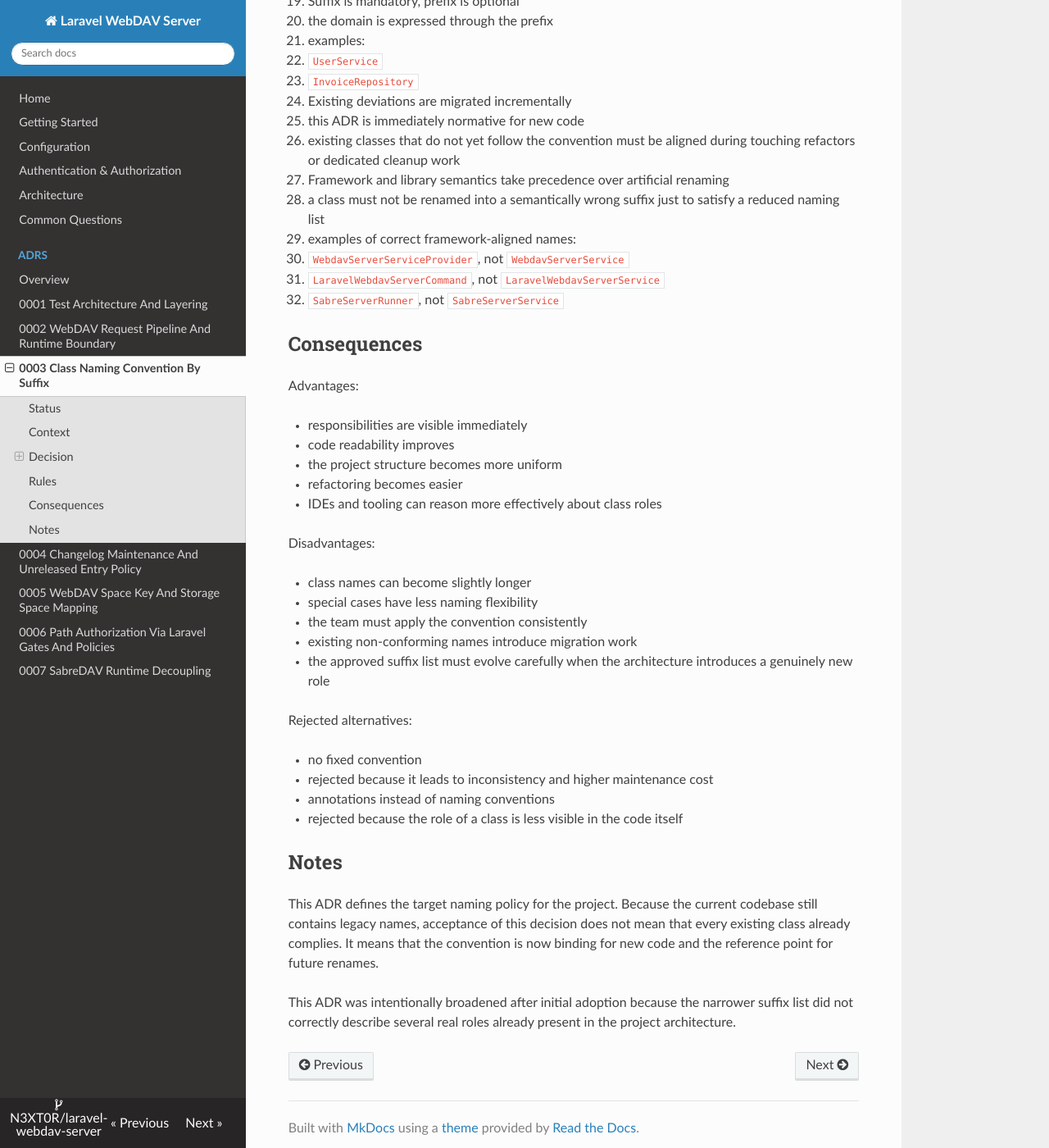
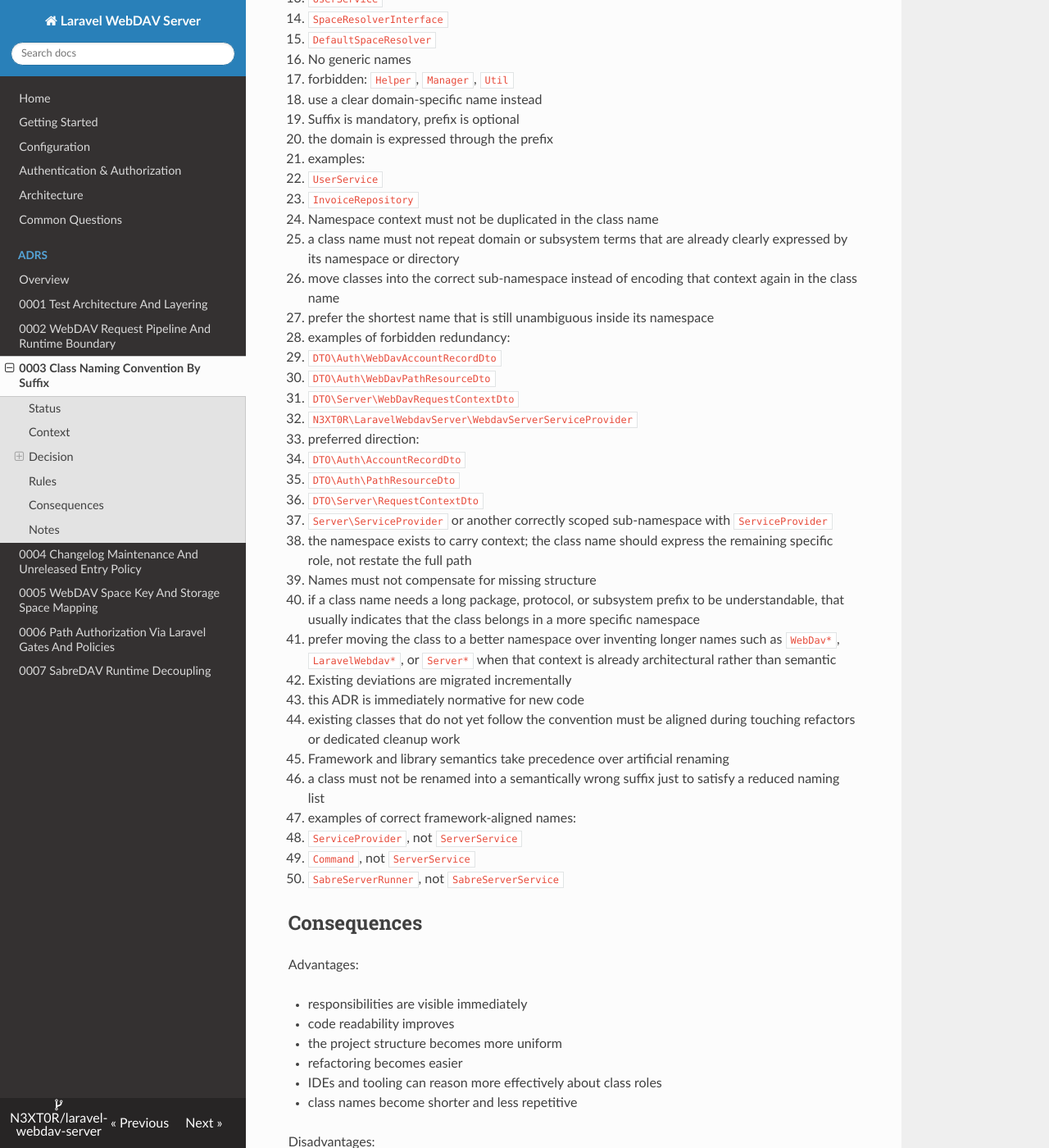
Before and after one commit to N3XT0R/laravel-webdav-server, an MkDocs documentation site: the page built from docs/adr/0003-class-naming-convention-by-suffix.md, in a window 1280 px wide and 1400 px high, scrolled down 2887 px. Shown: the whole window at 82% size. Built offline with MkDocs 1.6.1, drawn with Linux system fonts in a browser that asks for light colours; nearby versions of some CDN libraries; some of the changed text lies outside the part shown.

Commit message:
feat: implementing package features

```diff
--- a/docs/adr/0003-class-naming-convention-by-suffix.md
+++ b/docs/adr/0003-class-naming-convention-by-suffix.md
@@ -15,6 +15,10 @@ repositories, DTOs, contracts, resolvers, validators, runtime adapters, Laravel
 SabreDAV node types. In such an architecture, it must be possible to recognize the role of a class directly from its
 name.
 
+At the same time, class names must not repeat context that is already expressed by the namespace or directory
+structure. Otherwise names become longer without adding information, and the code starts encoding the same concept in
+two places.
+
 At the same time, the current codebase already contains legacy names that do not fully follow one unified suffix-based
 scheme. Therefore, the naming decision must serve both as a forward rule and as a migration target for existing code.
 
@@ -24,6 +28,8 @@ All classes must follow a clearly defined naming scheme in which the responsibil
 
 The suffix must match the actual architectural or framework role of the class. The goal is not to force every class
 into a small generic list, but to make responsibilities explicit and consistent.
+
+The prefix, when present, must add domain meaning that is not already provided by the namespace.
 
 ### Allowed and required suffixes
 
@@ -110,18 +116,44 @@ into a small generic list, but to make responsibilities explicit and consistent.
   - `UserService`
   - `InvoiceRepository`
 
-6. Existing deviations are migrated incrementally
+6. Namespace context must not be duplicated in the class name
+
+- a class name must not repeat domain or subsystem terms that are already clearly expressed by its namespace or
+  directory
+- move classes into the correct sub-namespace instead of encoding that context again in the class name
+- prefer the shortest name that is still unambiguous inside its namespace
+- examples of forbidden redundancy:
+  - `DTO\Auth\WebDavAccountRecordDto`
+  - `DTO\Auth\WebDavPathResourceDto`
+  - `DTO\Server\WebDavRequestContextDto`
+  - `N3XT0R\LaravelWebdavServer\WebdavServerServiceProvider`
+- preferred direction:
+  - `DTO\Auth\AccountRecordDto`
+  - `DTO\Auth\PathResourceDto`
+  - `DTO\Server\RequestContextDto`
+  - `Server\ServiceProvider` or another correctly scoped sub-namespace with `ServiceProvider`
+- the namespace exists to carry context; the class name should express the remaining specific role, not restate the
+  full path
+
+7. Names must not compensate for missing structure
+
+- if a class name needs a long package, protocol, or subsystem prefix to be understandable, that usually indicates that
+  the class belongs in a more specific namespace
+- prefer moving the class to a better namespace over inventing longer names such as `WebDav*`, `LaravelWebdav*`, or
+  `Server*` when that context is already architectural rather than semantic
+
+8. Existing deviations are migrated incrementally
 
 - this ADR is immediately normative for new code
 - existing classes that do not yet follow the convention must be aligned during touching refactors or dedicated cleanup
   work
 
-7. Framework and library semantics take precedence over artificial renaming
+9. Framework and library semantics take precedence over artificial renaming
 
 - a class must not be renamed into a semantically wrong suffix just to satisfy a reduced naming list
 - examples of correct framework-aligned names:
-  - `WebdavServerServiceProvider`, not `WebdavServerService`
-  - `LaravelWebdavServerCommand`, not `LaravelWebdavServerService`
+  - `ServiceProvider`, not `ServerService`
+  - `Command`, not `ServerService`
   - `SabreServerRunner`, not `SabreServerService`
 
 ## Consequences
@@ -133,10 +165,11 @@ Advantages:
 - the project structure becomes more uniform
 - refactoring becomes easier
 - IDEs and tooling can reason more effectively about class roles
+- class names become shorter and less repetitive
 
 Disadvantages:
 
-- class names can become slightly longer
+- some classes may need to move into more specific namespaces before a good short name becomes available
 - special cases have less naming flexibility
 - the team must apply the convention consistently
 - existing non-conforming names introduce migration work
@@ -148,6 +181,8 @@ Rejected alternatives:
   - rejected because it leads to inconsistency and higher maintenance cost
 - annotations instead of naming conventions
   - rejected because the role of a class is less visible in the code itself
+- allow redundant prefixes for package or subsystem context
+  - rejected because namespaces already provide that context and repeating it in class names creates avoidable noise
 
 ## Notes
 
```
Also changed, not shown: other parts of docs/adr/0003-class-naming-convention-by-suffix.md (+2 -2 lines), docs/adr/0009-optional-caldav-and-carddav-protocol-extension.md (added, +142 -0 lines), docs/adr/0010-explicit-type-checks-over-reflective-runtime-predicates.md (added, +78 -0 lines), docs/adr/0011-domain-specific-exception-hierarchies.md (added, +95 -0 lines), docs/adr/0012-exception-based-control-flow-over-null-and-false-sentinels.md (added, +91 -0 lines), docs/adr/README.md (+5 -0 lines).
